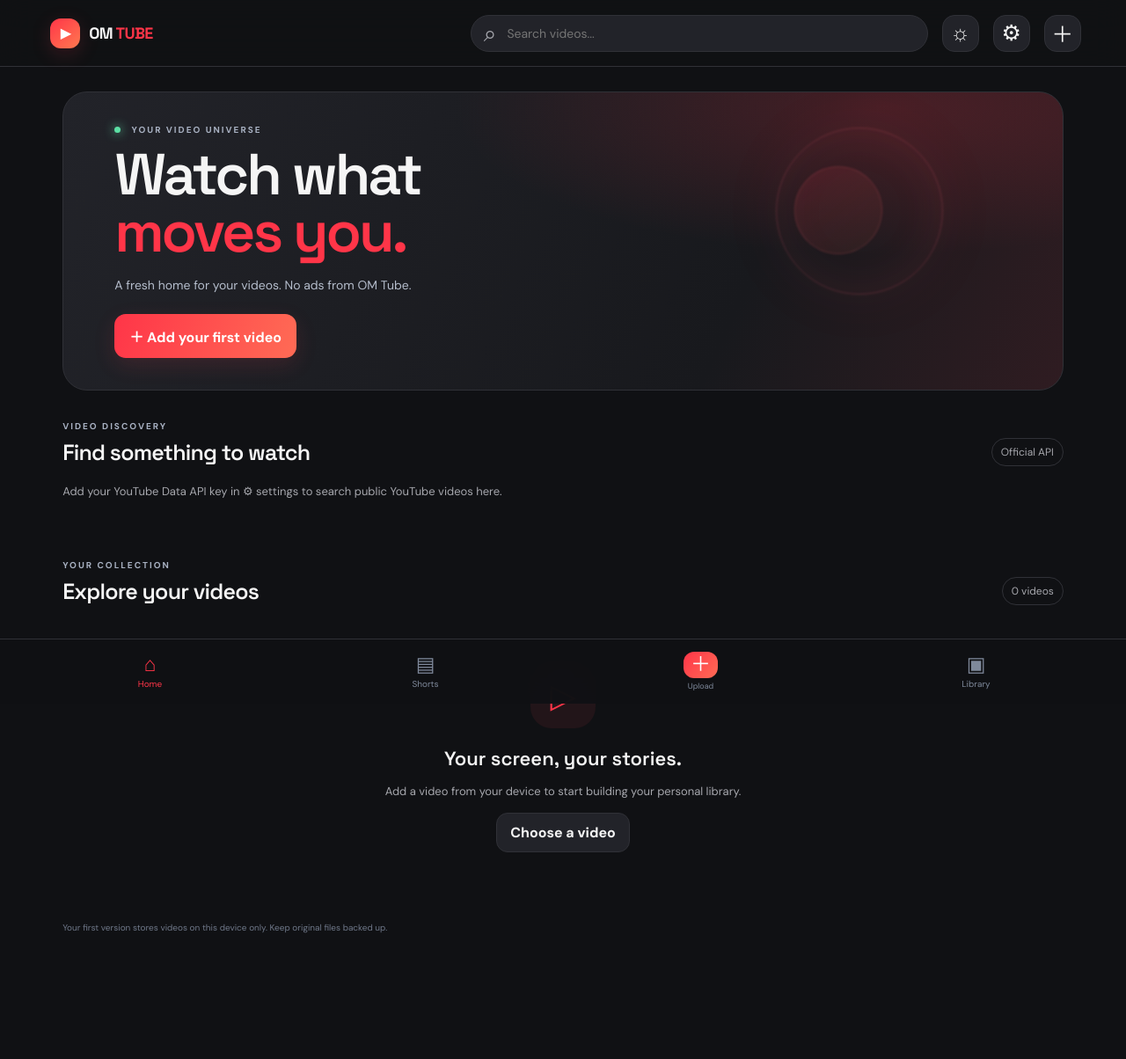
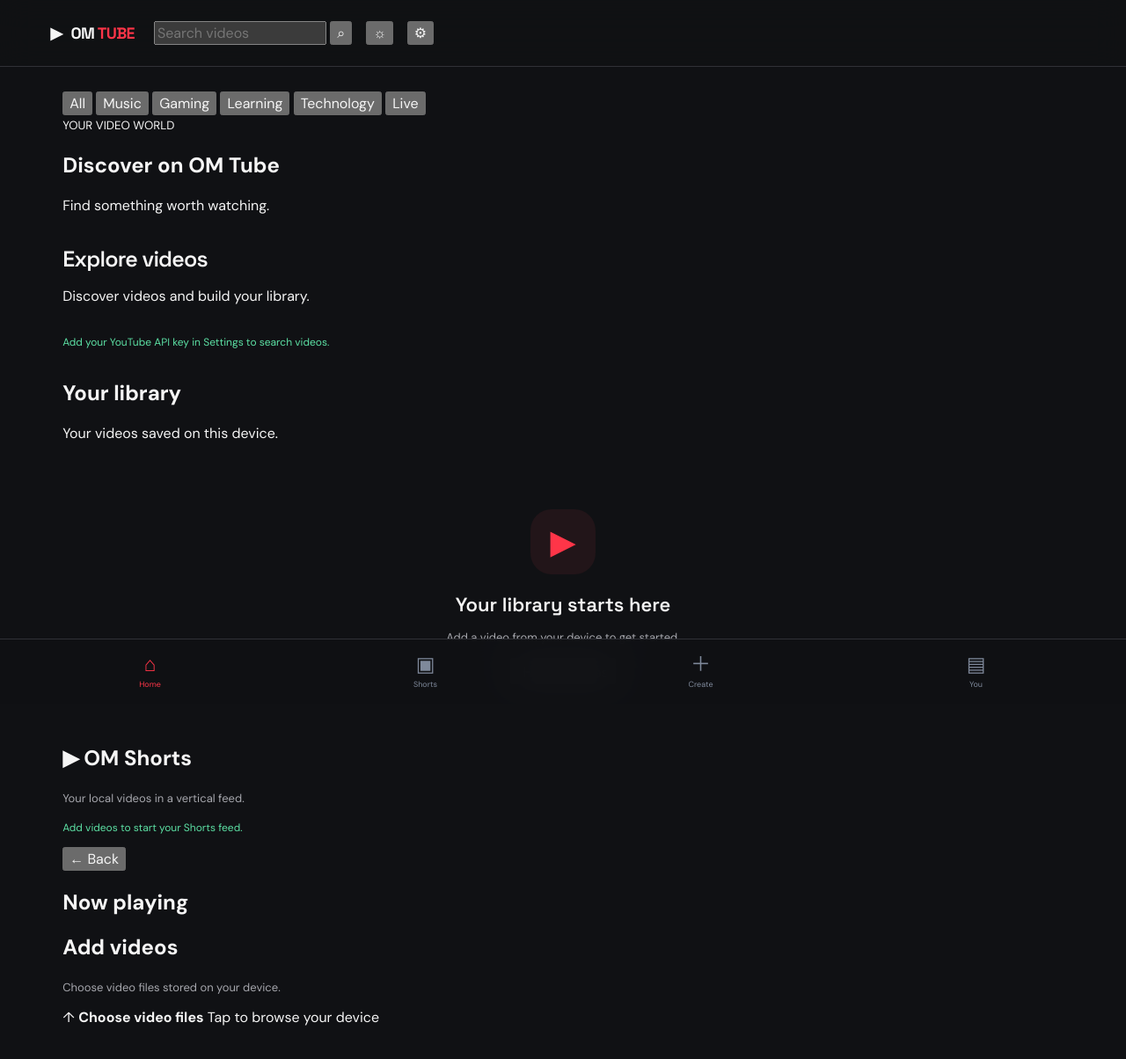
Before and after one commit to ompandey359593-afk/OM-TUBE, a website built with Vite: page index.html in a window 1280 px wide. Shown: the whole page at 88% size. Built offline with nearby package versions, Linux system fonts and the light colour scheme.

Commit message:
Update index.html

```diff
--- a/index.html
+++ b/index.html
@@ -1,92 +1,140 @@
 <!doctype html>
 <html lang="en">
 <head>
-  <meta charset="utf-8">
+  <meta charset="UTF-8">
   <meta name="viewport" content="width=device-width, initial-scale=1, viewport-fit=cover">
-  <meta name="theme-color" content="#101114">
-  <meta name="description" content="OM Tube: your personal video universe.">
+  <meta name="theme-color" content="#0f0f0f">
+  <title>OM Tube</title>
   <link rel="manifest" href="manifest.json">
   <link rel="stylesheet" href="styles.css">
-  <title>OM Tube</title>
 </head>
 <body>
   <header class="topbar">
-    <button class="brand" data-view="home" aria-label="OM Tube home">
-      <span class="brand-mark">▶</span><span>OM <b>TUBE</b></span>
+    <button class="brand" id="homeButton">
+      <span class="brand-icon">▶</span>
+      <span>OM <b>TUBE</b></span>
     </button>
-    <label class="search-wrap"><span>⌕</span><input id="search" type="search" placeholder="Search videos..." autocomplete="off"></label>
-    <button id="themeToggle" class="icon-btn" title="Switch theme" aria-label="Switch theme">☼</button>
-    <button id="apiSettings" class="icon-btn" title="YouTube API settings" aria-label="YouTube API settings">⚙</button>
-    <button id="uploadTop" class="icon-btn" title="Upload video" aria-label="Upload video">＋</button>
+
+    <form id="searchForm" class="search">
+      <input id="searchInput" type="search" placeholder="Search videos">
+      <button aria-label="Search">⌕</button>
+    </form>
+
+    <button id="themeButton" class="icon-button" aria-label="Change theme">☼</button>
+    <button id="settingsButton" class="icon-button" aria-label="Settings">⚙</button>
   </header>
 
   <main>
-    <section id="homeView" class="view active">
-      <div class="hero">
-        <div class="eyebrow"><span class="live-dot"></span> YOUR VIDEO UNIVERSE</div>
-        <h1>Watch what<br><em>moves you.</em></h1>
-        <p>A fresh home for your videos. No ads from OM Tube.</p>
-        <button class="primary-btn" id="heroUpload">＋ Add your first video</button>
-        <div class="hero-orb orb-one"></div><div class="hero-orb orb-two"></div>
+    <div class="categories">
+      <button class="chip active" data-query="">All</button>
+      <button class="chip" data-query="music">Music</button>
+      <button class="chip" data-query="gaming">Gaming</button>
+      <button class="chip" data-query="education">Learning</button>
+      <button class="chip" data-query="technology">Technology</button>
+      <button class="chip" data-query="live">Live</button>
+    </div>
+
+    <section id="homePage" class="page active">
+      <div class="welcome">
+        <div>
+          <small>YOUR VIDEO WORLD</small>
+          <h1>Discover on <span>OM Tube</span></h1>
+          <p>Find something worth watching.</p>
+        </div>
       </div>
-      <div class="section-heading"><div><p class="eyebrow">VIDEO DISCOVERY</p><h2>Find something to watch</h2></div><span class="count">Official API</span></div>
-      <p id="youtubeHint" class="muted">Add your YouTube Data API key in ⚙ settings to search public YouTube videos here.</p>
-      <div id="youtubeStatus" class="status" aria-live="polite"></div>
-      <div id="youtubeGrid" class="video-grid"></div>
-      <div class="section-heading"><div><p class="eyebrow">YOUR COLLECTION</p><h2>Explore your videos</h2></div><span id="videoCount" class="count">0 videos</span></div>
-      <div id="videoGrid" class="video-grid"></div>
-      <div id="emptyState" class="empty-state">
-        <div class="empty-icon">▷</div><h3>Your screen, your stories.</h3>
-        <p>Add a video from your device to start building your personal library.</p>
-        <button class="secondary-btn" id="emptyUpload">Choose a video</button>
+
+      <div class="section-heading">
+        <div>
+          <h2 id="feedTitle">Explore videos</h2>
+          <p>Discover videos and build your library.</p>
+        </div>
       </div>
-      <p class="fine-print">Your first version stores videos on this device only. Keep original files backed up.</p>
+
+      <p id="statusMessage" class="status" aria-live="polite">
+        Add your YouTube API key in Settings to search videos.
+      </p>
+
+      <div id="resultsGrid" class="video-grid"></div>
+
+      <section class="library">
+        <h2>Your library</h2>
+        <p>Your videos saved on this device.</p>
+        <div id="libraryGrid" class="video-grid"></div>
+        <div id="emptyLibrary" class="empty-state">
+          <span class="empty-icon">▶</span>
+          <h3>Your library starts here</h3>
+          <p>Add a video from your device to get started.</p>
+          <button id="addVideoButton" class="action-button">＋ Add videos</button>
+        </div>
+      </section>
     </section>
 
-    <section id="shortsView" class="view">
-      <div class="shorts-header"><div><p class="eyebrow">QUICK WATCH</p><h2>OM Shorts</h2></div><span class="pill">Vertical feed</span></div>
-      <div id="shortsFeed" class="shorts-feed"></div>
-      <div id="shortsEmpty" class="empty-state compact"><div class="empty-icon">↟</div><h3>Short videos, big energy.</h3><p>Add videos to your library. Videos can be viewed here in a Shorts-style feed.</p><button class="secondary-btn" id="shortsUpload">＋ Add videos</button></div>
+    <section id="shortsPage" class="page">
+      <h1>▶ OM Shorts</h1>
+      <p class="muted">Your local videos in a vertical feed.</p>
+      <div id="shortsGrid" class="shorts-grid"></div>
+      <p id="emptyShorts" class="status">Add videos to start your Shorts feed.</p>
     </section>
 
-    <section id="playerView" class="view">
-      <button id="backFromPlayer" class="back-btn">← Back to OM Tube</button>
-      <div id="localPlayerShell" class="player-shell"><video id="mainPlayer" controls playsinline preload="metadata"></video></div>
-      <div id="youtubePlayerShell" class="player-shell youtube-player-shell" hidden></div>
-      <div class="player-info"><div><p class="eyebrow">NOW PLAYING</p><h2 id="playerTitle">Video title</h2><p id="playerMeta" class="muted"></p></div><button id="deleteVideo" class="danger-btn">Delete</button></div>
-      <p class="player-note">Only play or upload videos you own or have permission to use.</p>
+    <section id="watchPage" class="page">
+      <button id="backButton" class="back-button">← Back</button>
+      <div id="playerContainer" class="player-container"></div>
+      <h2 id="watchTitle">Now playing</h2>
+      <p id="watchDetails" class="muted"></p>
+      <button id="deleteVideoButton" class="action-button danger" hidden>
+        Delete local video
+      </button>
     </section>
 
-    <section id="uploadView" class="view">
-      <button id="backFromUpload" class="back-btn">← Back</button>
-      <div class="upload-panel">
-        <p class="eyebrow">MAKE IT YOURS</p><h1>Bring your<br><em>videos home.</em></h1>
-        <p class="muted">Choose a video file from this device. It stays in this browser's local storage and is not uploaded to a server.</p>
-        <label class="dropzone" for="fileInput"><span class="upload-symbol">↑</span><strong>Choose video files</strong><span>MP4, WebM, MOV and other browser-supported formats</span><span class="secondary-btn">Browse device</span></label>
-        <input id="fileInput" type="file" accept="video/*" multiple hidden>
-        <div id="uploadStatus" class="status" aria-live="polite"></div>
-        <p class="fine-print">Storage depends on your device and browser. Large files may fail if your device runs low on space.</p>
-      </div>
+    <section id="uploadPage" class="page">
+      <h1>Add videos</h1>
+      <p class="muted">Choose video files stored on your device.</p>
+      <label class="upload-box" for="videoFiles">
+        <span class="upload-icon">↑</span>
+        <strong>Choose video files</strong>
+        <span>Tap to browse your device</span>
+      </label>
+      <input id="videoFiles" type="file" accept="video/*" multiple hidden>
+      <p id="uploadMessage" class="status" aria-live="polite"></p>
     </section>
   </main>
 
   <nav class="bottom-nav">
-    <button class="nav-item active" data-view="home"><span>⌂</span>Home</button>
-    <button class="nav-item" data-view="shorts"><span>▤</span>Shorts</button>
-    <button class="nav-item upload-nav" id="uploadNav"><span>＋</span><small>Upload</small></button>
-    <button class="nav-item" data-view="home" id="libraryNav"><span>▣</span>Library</button>
+    <button class="nav-item active" data-page="homePage">
+      <span>⌂</span><small>Home</small>
+    </button>
+    <button class="nav-item" data-page="shortsPage">
+      <span>▣</span><small>Shorts</small>
+    </button>
+    <button class="nav-item create-button" data-page="uploadPage">
+      <span>＋</span><small>Create</small>
+    </button>
+    <button class="nav-item" data-page="homePage" data-library="true">
+      <span>▤</span><small>You</small>
+    </button>
   </nav>
-  <dialog id="settingsDialog" class="settings-dialog">
-    <form method="dialog" id="settingsForm" class="settings-card">
-      <div class="settings-head"><div><p class="eyebrow">CONNECT YOUTUBE</p><h2>API settings</h2></div><button type="button" id="closeSettings" class="icon-btn" aria-label="Close settings">×</button></div>
-      <p class="muted">Enter your own YouTube Data API v3 key on this device. It is saved only in this browser. Do not share it in chat.</p>
-      <label class="field-label" for="apiKeyInput">YouTube Data API key</label>
-      <input id="apiKeyInput" class="api-key-input" type="password" autocomplete="off" placeholder="Paste your API key here">
-      <label class="field-label" for="apiKeyShow"><input id="apiKeyShow" type="checkbox"> Show key</label>
-      <div class="settings-actions"><button type="button" id="clearApiKey" class="secondary-btn">Clear key</button><button type="submit" id="saveApiKey" class="primary-btn">Save key</button></div>
-      <p class="fine-print">Security tip: restrict the key in Google Cloud to YouTube Data API v3 and your hosted website's HTTP referrer. A key used in a browser is visible to visitors, so this is best for a personal prototype.</p>
+
+  <dialog id="settingsDialog">
+    <form id="settingsForm" class="settings-form">
+      <button type="button" id="closeSettings" class="close-button">✕</button>
+      <h2>OM Tube settings</h2>
+      <p class="muted">Connect YouTube search using your API key.</p>
+      <label for="apiKeyInput">YouTube Data API key</label>
+      <input id="apiKeyInput" type="password" placeholder="Paste API key">
+      <label class="show-key">
+        <input id="showApiKey" type="checkbox"> Show key
+      </label>
+      <div class="settings-actions">
+        <button type="button" id="clearApiKey" class="action-button">Clear</button>
+        <button type="submit" class="action-button primary">Save</button>
+      </div>
+      <p class="muted small">
+        A browser API key is visible to visitors. Restrict it in Google Cloud
+        and do not use a private or sensitive key here.
+      </p>
     </form>
   </dialog>
+
   <div id="toast" class="toast" role="status"></div>
   <script src="app.js"></script>
 </body>
```
